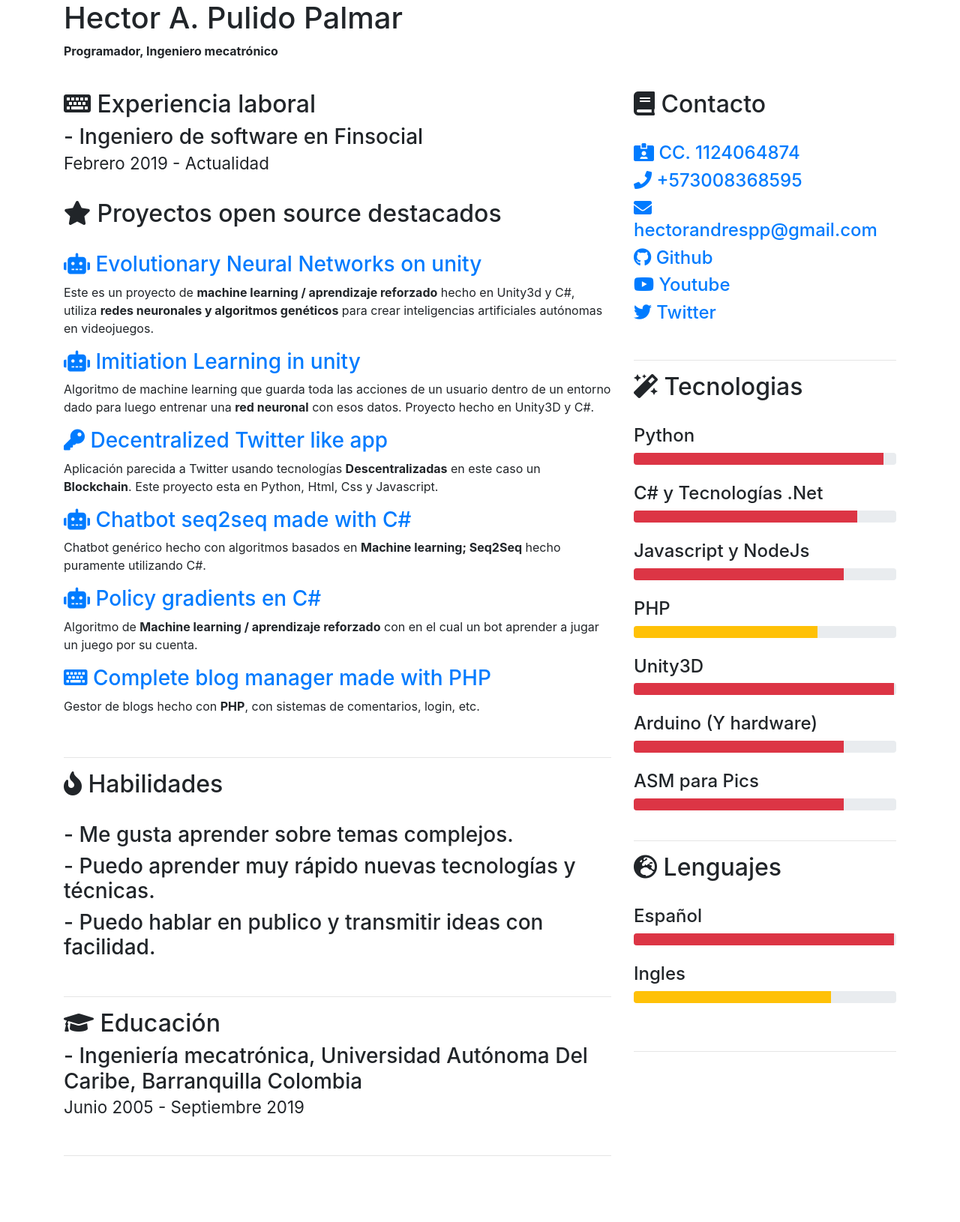
After one commit to HectorPulido/Resume-generator, a Flask app: template src/templates/resumeTemplates/BasicTemplate.html in a window 1280 px wide. The commit adds this page. Shown: the whole page at 75% size. Run offline with Flask 2, Linux system fonts and the light colour scheme; the template is opened without the code that fills it, so the values that code supplies are empty; some libraries are stand-ins or nearby versions.

Commit message:
basic template

```diff
--- a/src/main.py
+++ b/src/main.py
@@ -3,12 +3,14 @@ from flask import Flask, session, redirect, url_for, \
     request, render_template, flash, jsonify
 # from firebase_admin import credentials, firestore
 from Views.Index import Index
+from Views.ShowResume import ShowResume
 from const import CERTIFICATE, SECRET_FLASK_KEY, PORT, DEBUG
 
 app = Flask(__name__)
 app.secret_key = SECRET_FLASK_KEY
 
 app.add_url_rule('/', view_func=Index.as_view('index'))
+app.add_url_rule('/showResume', view_func=ShowResume.as_view('showResume'))
 
 if __name__ == "__main__":
     # cred = credentials.Certificate(CERTIFICATE)
--- a/src/requirements.txt
+++ b/src/requirements.txt
@@ -1,3 +1,4 @@
 requests
 firebase-admin
 flask
+flask_weasyprint
--- /dev/null
+++ b/src/templates/resumeTemplates/BasicTemplate.html
@@ -0,0 +1,159 @@
+<!DOCTYPE html>
+<html lang="es">
+
+<head>
+    <meta charset="UTF-8">
+    <meta name="viewport" content="width=device-width, initial-scale=1.0">
+    <meta http-equiv="X-UA-Compatible" content="ie=edge">
+    <title>Hector Pulido Resume</title>
+
+    <link rel="stylesheet" href="https://stackpath.bootstrapcdn.com/bootstrap/4.3.0/css/bootstrap.min.css" integrity="sha384-PDle/QlgIONtM1aqA2Qemk5gPOE7wFq8+Em+G/hmo5Iq0CCmYZLv3fVRDJ4MMwEA" crossorigin="anonymous">
+    <link rel="stylesheet" href="https://use.fontawesome.com/releases/v5.7.1/css/all.css" integrity="sha384-fnmOCqbTlWIlj8LyTjo7mOUStjsKC4pOpQbqyi7RrhN7udi9RwhKkMHpvLbHG9Sr" crossorigin="anonymous">
+    <link href="https://fonts.googleapis.com/css?family=Open+Sans" rel="stylesheet">
+    <link rel="stylesheet" href="resume.css">
+
+</head>
+
+<body>
+    <section class="container">
+        <section class="row">
+            <section class="col-sm" id="name">
+                <h1>Hector A. Pulido Palmar</h1>
+                <p><b>Programador, Ingeniero mecatrónico</b> </p>
+                <br>
+            </section>
+        </section>
+    </section>
+
+
+    <section class="container">
+        <section class="row">
+            <section class="col-md-8">
+                <section id="Highlights">
+                    <h2><i class="fas fa-keyboard"></i> Experiencia laboral</h2>
+                    <h3>- Ingeniero de software en Finsocial<br> <small>Febrero 2019 - Actualidad</small></small>
+                    </h3>
+                    <br>
+                </section>
+                <section id="Highlights">
+                    <h2><i class="fas fa-star"></i> Proyectos open source destacados</h2>
+                    <br>
+                    <div>
+                        <h3><a href="https://github.com/HectorPulido/Evolutionary-Neural-Networks-on-unity-for-bots"><i class="fas fa-robot"></i> Evolutionary Neural Networks on unity</a></h3>
+                        <p>Este es un proyecto de <b>machine learning / aprendizaje reforzado</b> hecho en Unity3d y C#, utiliza <b>redes neuronales y algoritmos genéticos</b> para crear inteligencias artificiales autónomas en videojuegos. </p>
+                    </div>
+                    <div>
+                        <h3><a href="https://github.com/HectorPulido/Imitation-learning-in-unity"><i class="fas fa-robot"></i> Imitiation Learning in unity</a> </h3>
+                        <p>Algoritmo de machine learning que guarda toda las acciones de un usuario dentro de un entorno dado para luego entrenar una <b>red neuronal</b> con esos datos. Proyecto hecho en Unity3D y C#.</p>
+                    </div>
+                    <div>
+                        <h3><a href="https://github.com/HectorPulido/Decentralized-Twitter-with-blockchain-as-base"><i class="fas fa-key"></i> Decentralized Twitter like app </a> </h3>
+                        <p>Aplicación parecida a Twitter usando tecnologías <b>Descentralizadas</b> en este caso un <b>Blockchain</b>. Este proyecto esta en Python, Html, Css y Javascript. </p>
+                    </div>
+                    <div>
+                        <h3><a href="https://github.com/HectorPulido/Chatbot-seq2seq-C"><i class="fas fa-robot"></i> Chatbot seq2seq made with C#</a> </h3>
+                        <p>Chatbot genérico hecho con algoritmos basados en <b>Machine learning; Seq2Seq</b> hecho puramente utilizando C#.</p>
+                    </div>
+                    <div>
+                        <h3><a href="https://github.com/HectorPulido/Pong-Policy-gradients"><i class="fas fa-robot"></i> Policy gradients en C#</a> </h3>
+                        <p>Algoritmo de <b>Machine learning  / aprendizaje reforzado</b> con en el cual un bot aprender a jugar un juego por su cuenta.</p>
+                    </div>
+                    <div>
+                        <h3><a href="https://github.com/HectorPulido/Simple-php-blog"><i class="fas fa-keyboard"></i> Complete blog manager made with PHP</a> </h3>
+                        <p>Gestor de blogs hecho con <b>PHP</b>, con sistemas de comentarios, login, etc.</p>
+                    </div>
+                    <br>
+                </section>
+                <hr>
+                <section id="Habilidades">
+                    <h2><i class="fas fa-fire"></i> Habilidades</h2>
+                    <br>
+                    <h3>- Me gusta aprender sobre temas complejos.</h3>
+                    <h3>- Puedo aprender muy rápido nuevas tecnologías y técnicas.</h3>
+                    <h3>- Puedo hablar en publico y transmitir ideas con facilidad.</h3>
+                </section>
+                <br>
+                <hr>
+                <section id="education">
+                    <h2><i class="fas fa-graduation-cap"></i> Educación</h2>
+                    <h3>- Ingeniería mecatrónica, Universidad Autónoma Del Caribe, Barranquilla Colombia <br> <small>Junio 2005 - Septiembre 2019</small></small>
+                    </h3>
+                    <br>
+                </section>
+                <hr>
+                <br>
+                <br><br>
+            </section>
+            <section class="col-md-4">
+                <section id="contact">
+                    <h2><i class="fas fa-book"></i> Contacto</h2>
+                    <br>
+                    <h4><a href=""><i class="fas fa-id-card-alt"></i> CC. 1124064874</a> </h4>
+                    <h4><a href=""><i class="fas fa-phone"></i> +573008368595</a> </h4>
+                    <h4><a href="mailto:hectorandrespp@gmail.com"><i class="fas fa-envelope"></i> hectorandrespp@gmail.com</a></h4>
+                    <h4><a href="https://github.com/HectorPulido"><i class="fab fa-github"></i> Github</a></h4>
+                    <h4><a href="https://www.youtube.com/channel/UCS_iMeH0P0nsIDPvBaJckOw"><i class="fab fa-youtube"></i> Youtube</a></h4>
+                    <h4><a href="https://twitter.com/Hector_Pulido_"><i class="fab fa-twitter"></i> Twitter</a></h4>
+                    <br>
+                </section>
+                <hr>
+                <section id="skills">
+                    <h2><i class="fas fa-magic"></i> Tecnologias</h2>
+                    <br>
+                    <h4>Python</h4>
+                    <div class="progress">
+                        <div class="progress-bar bg-danger" role="progressbar" style="width: 95%" aria-valuenow="100" aria-valuemin="0" aria-valuemax="100"></div>
+                    </div><br>
+                    <h4>C# y Tecnologías .Net</h4>
+                    <div class="progress">
+                        <div class="progress-bar bg-danger" role="progressbar" style="width: 85%" aria-valuenow="100" aria-valuemin="0" aria-valuemax="100"></div>
+                    </div><br>
+                    <h4>Javascript y NodeJs</h4>
+                    <div class="progress">
+                        <div class="progress-bar bg-danger" role="progressbar" style="width: 80%" aria-valuenow="100" aria-valuemin="0" aria-valuemax="100"></div>
+                    </div><br>
+                    <h4>PHP</h4>
+                    <div class="progress">
+                        <div class="progress-bar bg-warning" role="progressbar" style="width: 70%" aria-valuenow="100" aria-valuemin="0" aria-valuemax="100"></div>
+                    </div>
+                    <br>
+                    <h4>Unity3D</h4>
+                    <div class="progress">
+                        <div class="progress-bar bg-danger" role="progressbar" style="width: 99%" aria-valuenow="100" aria-valuemin="0" aria-valuemax="100"></div>
+                    </div>
+                    <br>
+                    <h4>Arduino (Y hardware)</h4>
+                    <div class="progress">
+                        <div class="progress-bar bg-danger" role="progressbar" style="width: 80%" aria-valuenow="100" aria-valuemin="0" aria-valuemax="100"></div>
+                    </div>
+                    <br>
+                    <h4>ASM para Pics</h4>
+                    <div class="progress">
+                        <div class="progress-bar bg-danger" role="progressbar" style="width: 80%" aria-valuenow="100" aria-valuemin="0" aria-valuemax="100"></div>
+                    </div>
+                    <br>
+                </section>
+                <hr>
+                <section id="Languages"></section>
+                <h2><i class="fas fa-globe-europe"></i> Lenguajes</h2>
+                <br>
+                <h4>Español</h4>
+                <div class="progress">
+                    <div class="progress-bar bg-danger" role="progressbar" style="width: 99%" aria-valuenow="100" aria-valuemin="0" aria-valuemax="100"></div>
+                </div>
+                <br>
+                <h4>Ingles</h4>
+                <div class="progress">
+                    <div class="progress-bar bg-warning" role="progressbar" style="width: 75%" aria-valuenow="100" aria-valuemin="0" aria-valuemax="100"></div>
+                </div>
+                <br>
+                <br>
+                <hr>
+            </section>
+
+        </section>
+
+    </section>
+</body>
+
+</html>
```
Also changed, not shown: src/Views/ShowResume.py (added, +22 -0 lines), src/static/create_resume.css (+11 -5 lines), src/static/create_resume.js (+33 -4 lines), src/templates/spanish/create_resume.html (+23 -17 lines).
